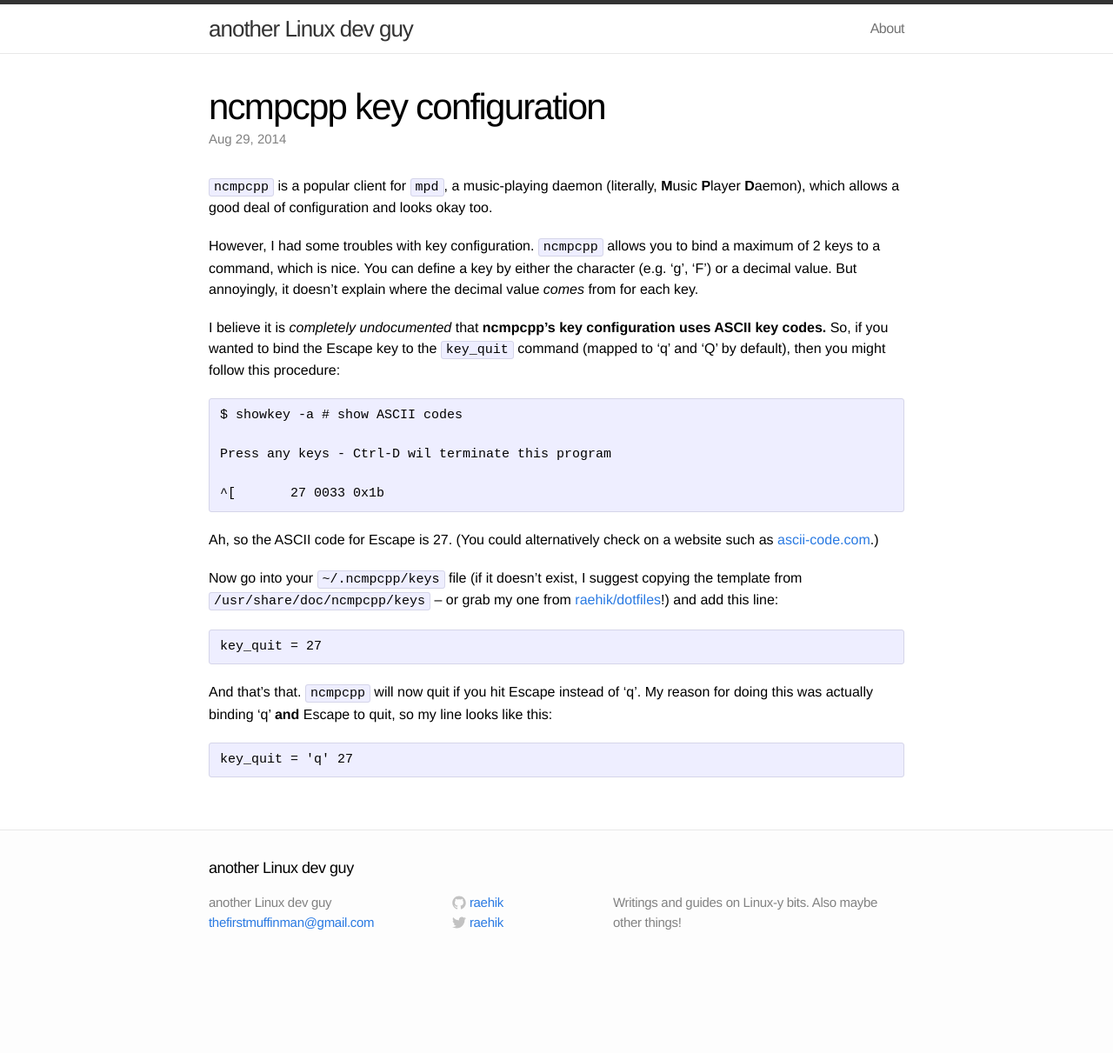
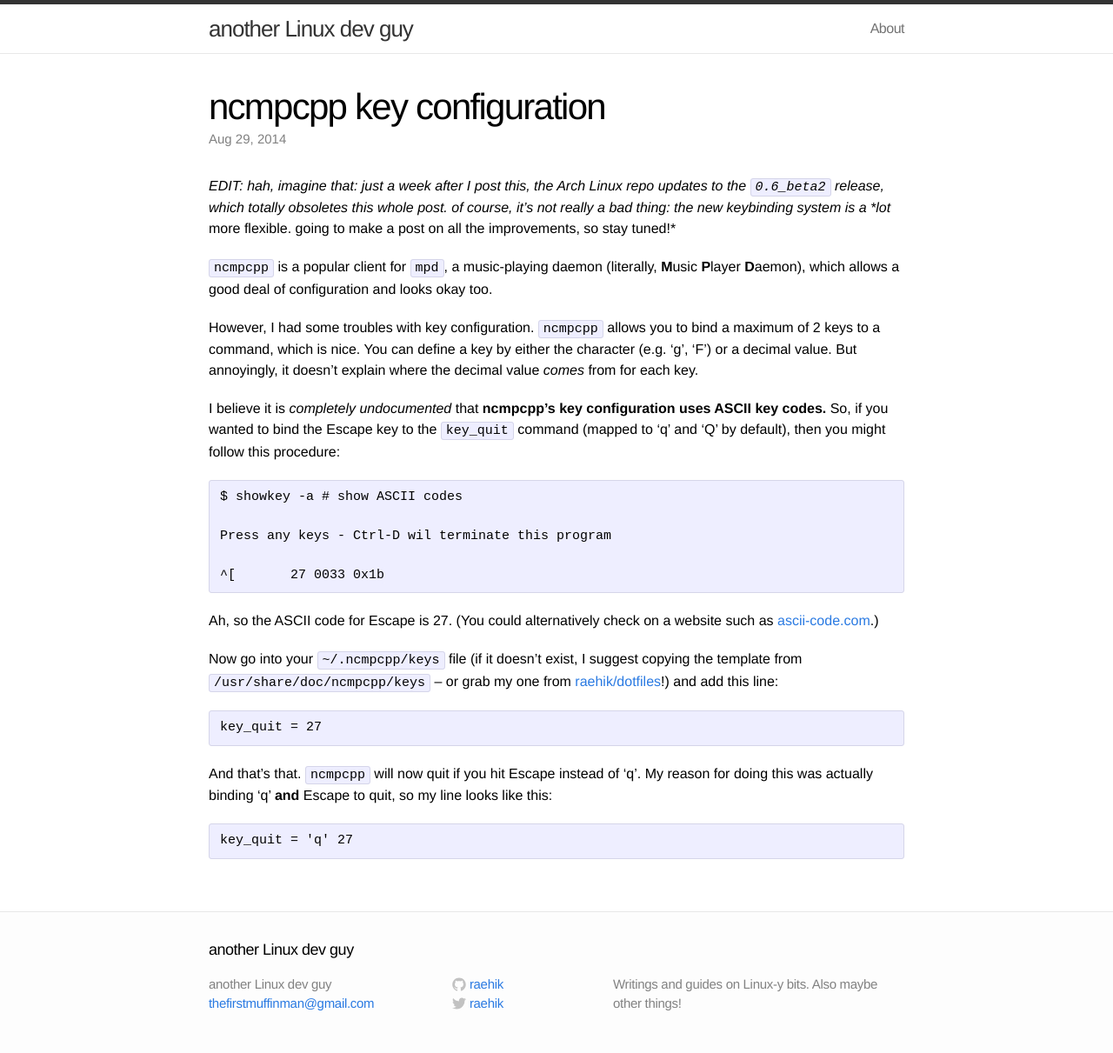
Before and after one commit to raehik/old-blog.raehik.net, a Jekyll site: the page built from _posts/2014-08-29-ncmpcpp-key-configuration.md, in a window 1280 px wide. Shown: the whole page at 87% size. Built offline with Jekyll 4.4.1, drawn with Linux system fonts in a browser that asks for light colours; before the commit the page ends 1117 px from its top, so only the background shows below that.

Commit message:
Arch ncmpcpp package is now the beta release: post obsolete

```diff
--- a/_posts/2014-08-29-ncmpcpp-key-configuration.md
+++ b/_posts/2014-08-29-ncmpcpp-key-configuration.md
@@ -3,6 +3,12 @@ layout: post
 title: "ncmpcpp key configuration"
 date: 2014-08-29 20:26:28
 ---
+
+*EDIT: hah, imagine that: just a week after I post this, the Arch Linux repo
+       updates to the `0.6_beta2` release, which totally obsoletes this whole
+       post. of course, it's not really a bad thing: the new keybinding system
+       is a *lot* more flexible. going to make a post on all the improvements,
+       so stay tuned!*
 
 `ncmpcpp` is a popular client for `mpd`, a music-playing daemon (literally,
 **M**usic **P**layer **D**aemon), which allows a good deal of configuration
```
